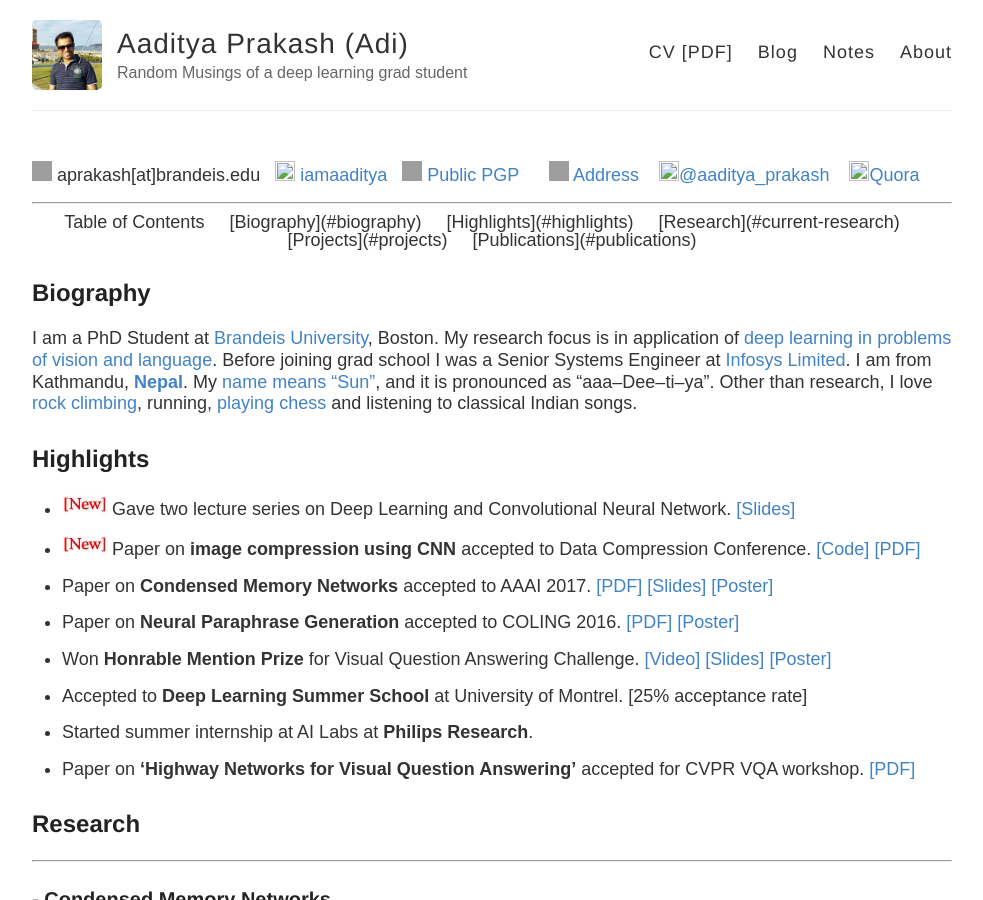
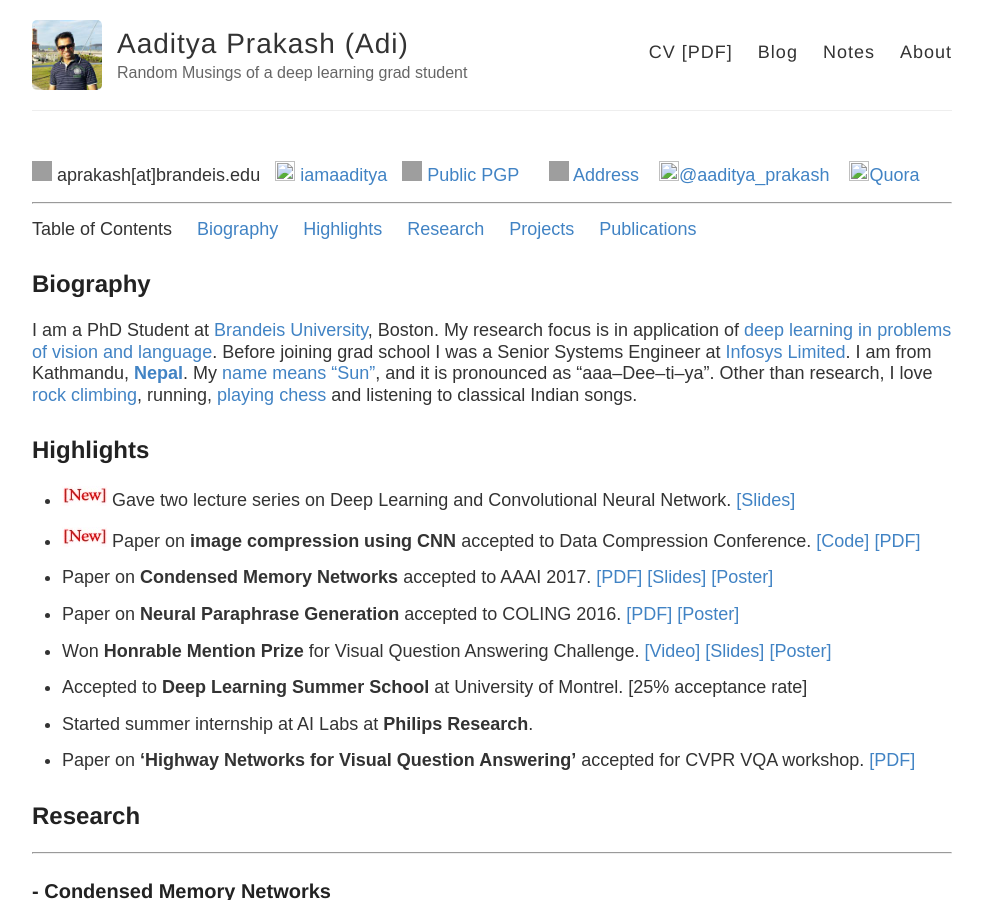
Before and after one commit to iamaaditya/iamaaditya.github.io, a Jekyll site: the page built from about/index.md, in a window 1280 px wide and 900 px high. Shown: the whole window, without its empty margins (84-1067 px from the left). Built offline with Jekyll 4.4.1, drawn with Linux system fonts in a browser that asks for light colours; some web fonts are replaced; some of the changed text lies outside the part shown; grey boxes are pictures that could not be loaded.

Commit message:
no justification

```diff
--- a/about/index.md
+++ b/about/index.md
@@ -7,17 +7,13 @@
 <img src="https://www.shareicon.net/data/128x128/2016/11/22/854973_email_512x512.png" height="20px" width="20px" /> aprakash[at]brandeis.edu &nbsp; [<img src="https://github.com/favicon.ico" height="20px" width="20px"> iamaaditya](https://github.com/iamaaditya)&nbsp;&nbsp;&nbsp;[<img src="https://upload.wikimedia.org/wikipedia/vi/b/bf/PGP_Icon.png" height="20px" width="20px"> Public PGP](https://raw.githubusercontent.com/iamaaditya/iamaaditya.github.io/master/pgp_public_aaditya.txt)  &nbsp;&nbsp;&nbsp;&nbsp;&nbsp;[<img src="http://bitcoinsymbol.org/i/old-bitcoin-logo.svg" width="20px" height="20px" /> Address](https://blockchain.info/address/19a2dDQDh3EDpHs5bhDyHnoGLMTwqjoEVv) &nbsp;&nbsp; [<img src="https://www.twitter.com/favicon.ico" height="20px" width="20px" />@aaditya_prakash](https://twitter.com/aaditya_prakash) &nbsp;&nbsp; [<img src="https://www.quora.com/favicon.ico" height="20px" width="20px" />Quora](https://www.quora.com/profile/Aaditya-Prakash)
 
 * * *
-<center>
+
 Table of Contents &nbsp;&nbsp;&nbsp; [Biography](#biography) &nbsp;&nbsp;&nbsp; [Highlights](#highlights) &nbsp;&nbsp;&nbsp; [Research](#current-research) &nbsp;&nbsp;&nbsp; [Projects](#projects) &nbsp;&nbsp;&nbsp; [Publications](#publications)
-</center>
 
 
 ## <a name="biography" id="biography"></a>Biography
 
 I am a PhD Student at [Brandeis University](http://www.brandeis.edu/), Boston. My research focus is in application of [deep learning in problems of vision and language]({{site.baseurl}}/notes/research/). Before joining grad school I was a Senior Systems Engineer at [Infosys Limited](https://www.infosys.com/). I am from Kathmandu, [**Nepal**](https://media.gadventures.com/media-server/image_library/Nepal-Himalaya-Mountains-Annapurna-Pokhara-Prayer-Flags-IS-027332084-Lg-RGB.jpg). My [name means "Sun"]({{site.baseurl}}/notes/name/), and it is pronounced as "aaa--Dee--ti--ya". Other than research, I love [rock climbing]({{site.baseurl}}/notes/climbing/), running, [playing chess]({{site.baseurl}}/notes/chess/) and listening to classical Indian songs.
-
-
-
 
 
 ## Highlights
@@ -56,7 +52,6 @@
 
 * Blog post describing the project coming soon.
 
-
 * * *
 
 ### - Semantic image compression using CNN
```
Also changed, not shown: other parts of about/index.md (+2 -0 lines).
